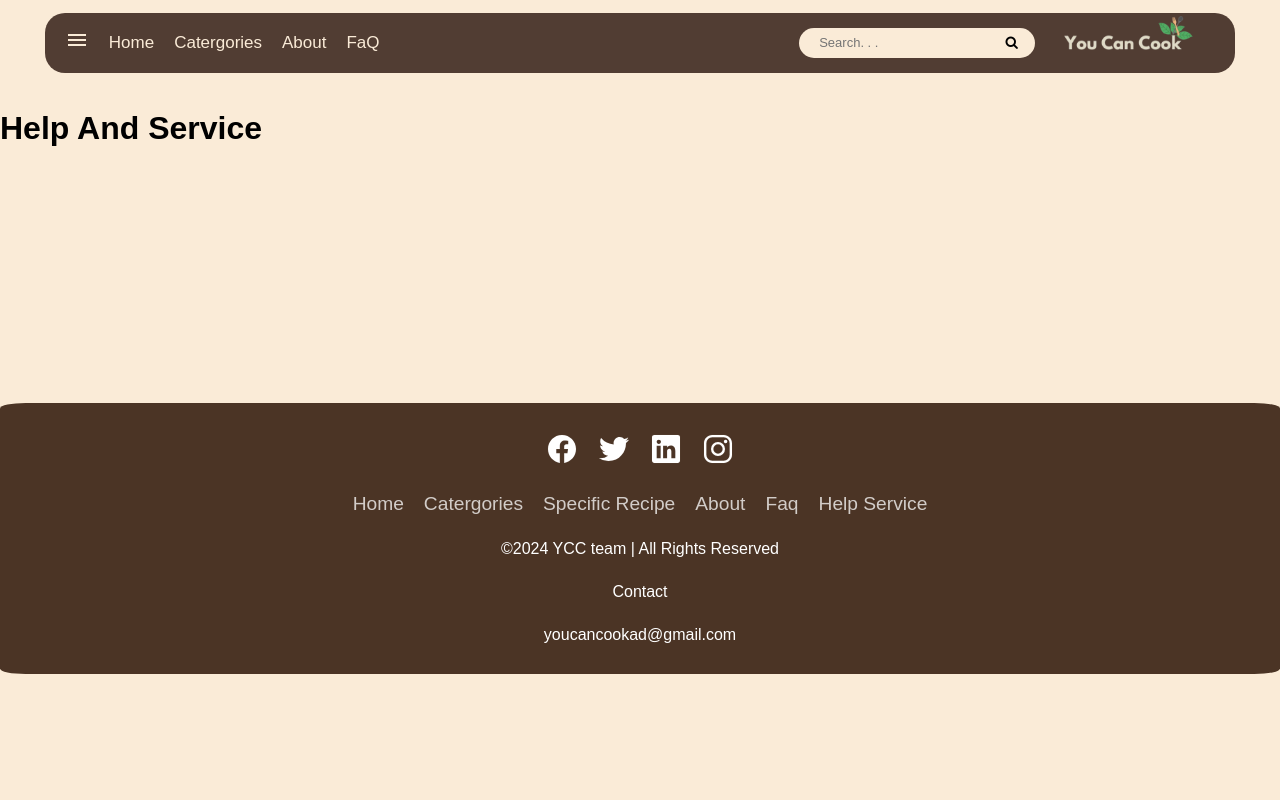
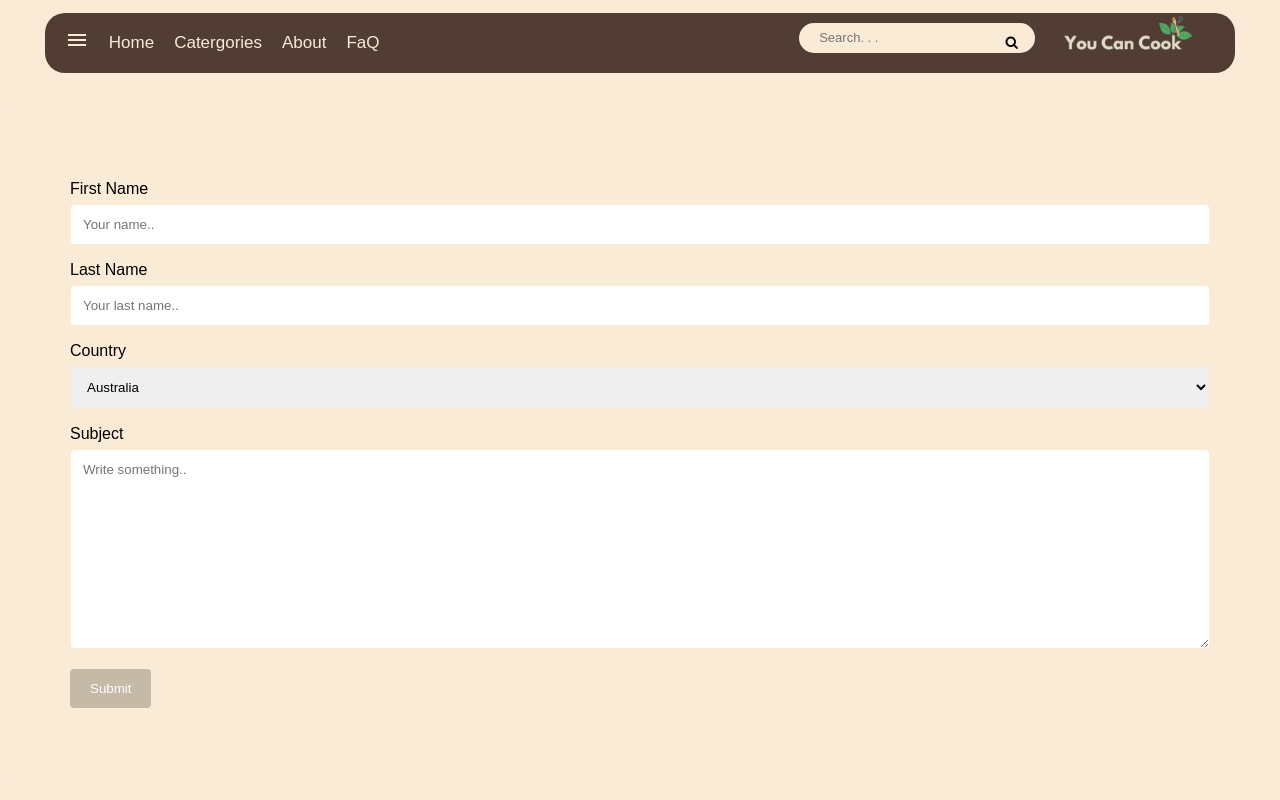
Before and after one commit to kevinminh080708/Cooking-website-CAS-, a plain HTML site: page Html/helpandservice.html in a window 1280 px wide. Shown: the top 800 px of the page. Drawn offline with nearby package versions, Linux system fonts and the light colour scheme; a web font is replaced by a local one.

Commit message:
help and service

```diff
--- /dev/null
+++ b/Css/helpandservice.css
@@ -0,0 +1,33 @@
+/* Style inputs with type="text", select elements and textareas */
+input[type=text], select, textarea {
+  width: 100%; /* Full width */
+  padding: 12px; /* Some padding */
+  border: 1px solid #faebd7; /* Gray border */
+  border-radius: 4px; /* Rounded borders */
+  box-sizing: border-box; /* Make sure that padding and width stays in place */
+  margin-top: 6px; /* Add a top margin */
+  margin-bottom: 16px; /* Bottom margin */
+  resize: vertical /* Allow the user to vertically resize the textarea (not horizontally) */
+}
+
+/* Style the submit button with a specific background color etc */
+input[type=submit] {
+  background-color: #c5b9a8;
+  color: white;
+  padding: 12px 20px;
+  border: none;
+  border-radius: 4px;
+  cursor: pointer;
+}
+
+/* When moving the mouse over the submit button, add a darker green color */
+input[type=submit]:hover {
+  background-color: #a08866;
+}
+
+/* Add a background color and some padding around the form */
+.container {
+  border-radius: 5px;
+  background-color: #faebd7;
+  padding: 70px;
+}
--- a/Html/helpandservice.html
+++ b/Html/helpandservice.html
@@ -6,6 +6,7 @@
     <title>Help And Service</title>
     <link rel="shortcut icon" href="/picture/smalllogotoppage.png" type="image/x-icon" class="icon">
     <link rel="stylesheet" href="/Css/index.css">
+    <link rel="stylesheet" href="/Css/helpandservice.css">
 </head>
 <body>
 
@@ -13,7 +14,36 @@
     <script src="/Js/Toolbar.js"></script>
 
 
-    <h1>Help And Service</h1>
+
+
+<div class="container">
+  <form action="action_page.php">
+
+    <label for="fname">First Name</label>
+    <input type="text" id="fname" name="firstname" placeholder="Your name..">
+
+    <label for="lname">Last Name</label>
+    <input type="text" id="lname" name="lastname" placeholder="Your last name..">
+
+    <label for="country">Country</label>
+    <select id="country" name="country">
+      <option value="australia">Australia</option>
+      <option value="canada">Canada</option>
+      <option value="usa">USA</option>
+    </select>
+
+    <label for="subject">Subject</label>
+    <textarea id="subject" name="subject" placeholder="Write something.." style="height:200px"></textarea>
+
+    <input type="submit" value="Submit">
+
+  </form>
+</div>
+
+
+
+
+
 
     <footer class="footer"></footer>
   <script src="/Js/footer.js"></script>
```
